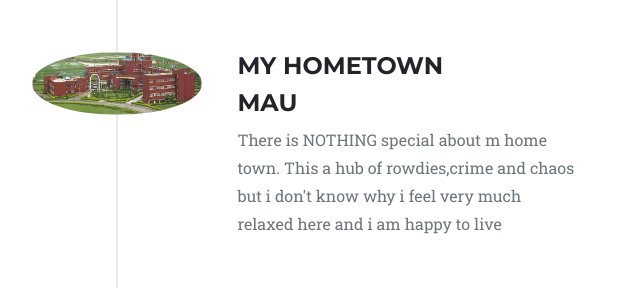
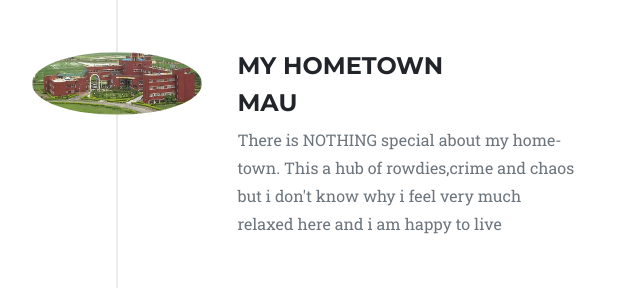
Before and after one commit to cyber-freak/SHOTS, a plain HTML site: page index.html in a window 1280 px wide. Shown: the part 3660-3948 px from the top of the page, 523-1163 px from the left. Drawn offline with nearby package versions, Linux system fonts and the light colour scheme; a web font is replaced by a local one.

Commit message:
Update index.html

```diff
--- a/index.html
+++ b/index.html
@@ -219,7 +219,7 @@
                                 <h4>MY HOMETOWN</h4>
                                 <h4 class="subheading">MAU</h4>
                             </div>
-                            <div class="timeline-body"><p class="text-muted">There is NOTHING special about m home town. This a hub of rowdies,crime and chaos but i don't know why i feel very much relaxed here and i am happy to live</p></div>
+                            <div class="timeline-body"><p class="text-muted">There is NOTHING special about my home-town. This a hub of rowdies,crime and chaos but i don't know why i feel very much relaxed here and i am happy to live</p></div>
                         </div>
                     </li>
                     <li class="timeline-inverted1">
```
